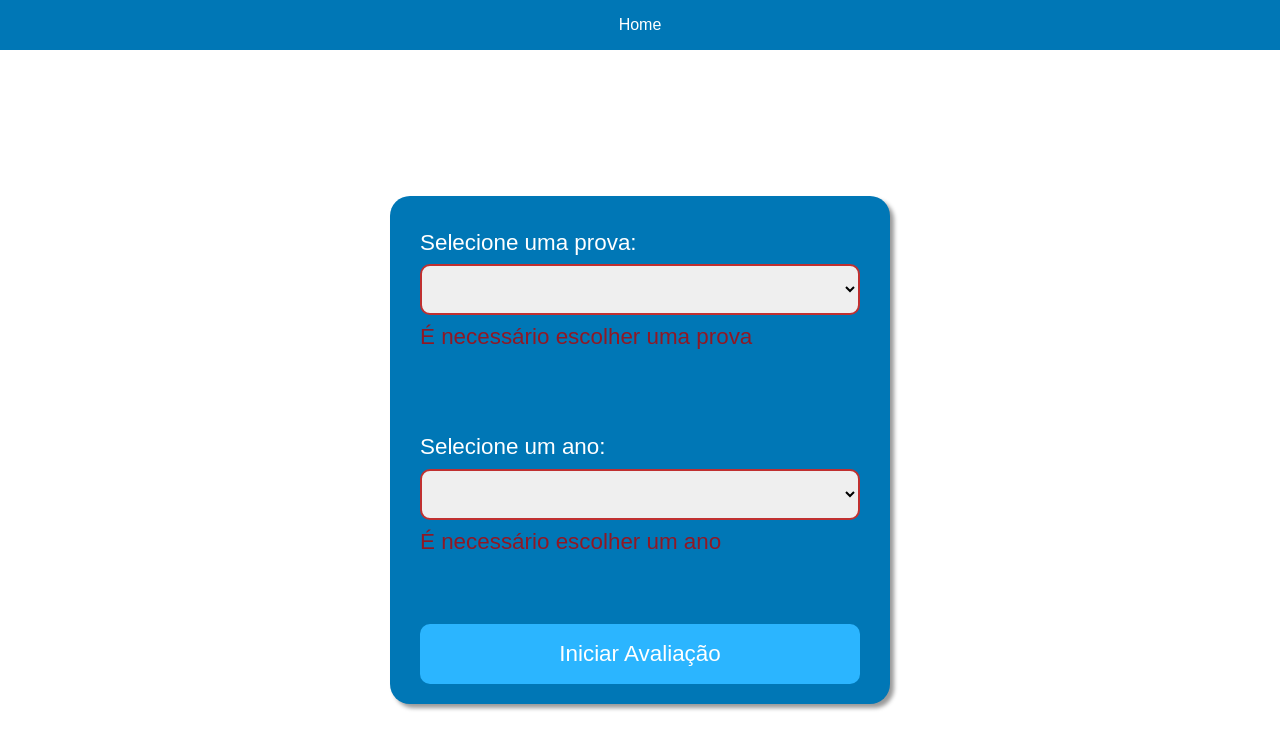
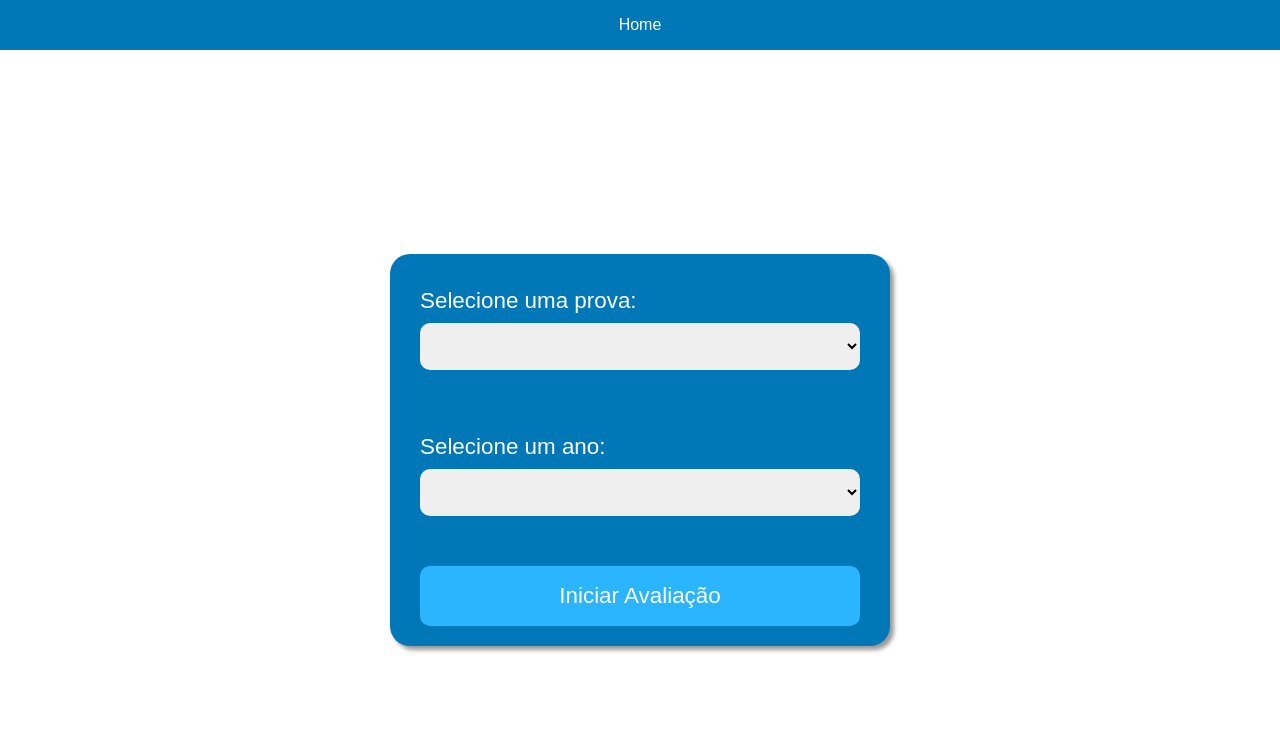
Before and after one commit to MunizMat/sitereact, a React (Create React App) app: page / in a window 1280 px wide. Shown: the top 750 px of the page. Built offline with nearby package versions, Linux system fonts and the light colour scheme.

Commit message:
Corrigindo as funcionalidades pertinentes à validação do formulário

```diff
--- a/src/pages/Home/index.js
+++ b/src/pages/Home/index.js
@@ -1,8 +1,11 @@
-import React, { useState, useRef, useEffect }from "react";
+import React, { useState, useRef }from "react";
 import {Prova} from '../../prova';
 import { FormContainer, HomePage, UserInput, FormButton } from './styled';
 
-
+// Manipulating recieved data
+function removeDuplicates (array){
+    return array.filter((valor, indice, array) => valor !== array[indice + 1]);
+};
 
 const arrayProvas = removeDuplicates(Prova.instances.map(valor => valor.tipoDeProva));
 
@@ -12,54 +15,42 @@ const anoEProva = () => {
     return object;
 }
 
-function removeDuplicates (array){
-    return array.filter((valor, indice, array) => valor !== array[indice + 1]);
-};
+export default function Home () {
 
-export default function Home (){
+    // States
     const [prova, setProva] = useState('');
-    const [ano, setAno] = useState('');
-    const [dia, setDia] = useState('');
-    const [errors, setErrors] = useState([]);
+    const [formSubmited, setFormSubmited] = useState(false);
 
-    useEffect(() => {
-        firstRender.current = false;
-    }, [])
-
+    // Refs
     const provaRef = useRef(null);
     const anoRef = useRef(null);
     const diaRef = useRef(null);
-    const firstRender = useRef(true);
 
+    // Handlers and Functions
     const handleProvaChange = (e) => {
         setProva(e.target.value);
+    }
+    const handleBtnClick = (e) => {
+        setFormSubmited(true);
     }
 
     const handleFormSubmit = (e) => {
         e.preventDefault();
-        checkForEmptyFields(provaRef.current, anoRef.current, diaRef.current);
-    }
-
-    const checkForEmptyFields = (provaField, anoField, diaField) => {
-        let emptyField = false;
-        if (!provaField.value || !anoField.value) emptyField = true;
-    }
-
-    const handleAnoChange = (e) => {
-        setAno(e.target.value);
-    }
-
-    const handleDiaChange = (e) => {
-        setDia(e.target.value);
+        const isEnem = provaRef.current.value === 'ENEM' ? true : false;
+        if (!isValid(provaRef) || !isValid(anoRef)) return console.log('FORMULÁRIO INVÁLIDO');
+        if (isEnem && (!isValid(provaRef) || !isValid(anoRef) || !isValid(diaRef))) return console.log('FORMULÁRIO INVÁLIDO');
+        console.log('SUCESSO');
     }
 
     const isValid = (field) => {
+        if (!formSubmited) return true;
         return (field.current && field.current.value);
     }
+
         return(
             <HomePage>
                 <FormContainer onSubmit={handleFormSubmit} action="/" method="POST" className="form">
-                    <UserInput>
+                    <UserInput valid={isValid(provaRef)}>
                         <label htmlFor="prova">Selecione uma prova:</label>
                         <select name="prova" id="prova" onChange={handleProvaChange} ref={provaRef}>
                             <option></option>
@@ -67,24 +58,25 @@ export default function Home (){
                         </select>
                         {!isValid(provaRef) && <p>É necessário escolher uma prova</p>}
                     </UserInput>
-                    <UserInput>
+                    <UserInput valid={isValid(anoRef)}>
                         <label htmlFor="ano">Selecione um ano:</label>
-                        <select name="ano" id="ano" ref={anoRef} onChange={handleAnoChange}>
+                        <select name="ano" id="ano" ref={anoRef}>
                             <option></option>
                             {prova && anoEProva()[prova].map(ano => <option value={ano}>{ano}</option>)}
                         </select>
                         {!isValid(anoRef) && <p>É necessário escolher um ano</p>}
                     </UserInput>
                     {prova === 'ENEM' &&
-                    <UserInput>
+                    <UserInput valid={isValid(diaRef)}>
                         <label htmlFor="dia">Selecione um dia:</label>
-                        <select name="dia" id="dia" ref={diaRef} onChange={handleDiaChange}>
+                        <select name="dia" id="dia" ref={diaRef}>
                             <option></option>
                             <option value="1">1</option>
                             <option value="2">2</option>
                         </select>
+                        {!isValid(diaRef) && <p>É necessário escolher um dia</p>}
                     </UserInput>}
-                    <FormButton type="submit">Iniciar Avaliação</FormButton>
+                    <FormButton type="submit" onClick={handleBtnClick}>Iniciar Avaliação</FormButton>
                 </FormContainer>
             </HomePage>
         )
--- a/src/pages/Home/styled.js
+++ b/src/pages/Home/styled.js
@@ -32,7 +32,7 @@ export const UserInput = styled.fieldset`
     select {
         border-radius: 10px;
         padding: 10px;
-        border: solid 2px;
+        border: ${props => props.valid ? 'none' : 'solid 2px'};
         border-color: rgba(180, 0, 0, 0.8);
     }
 
```
